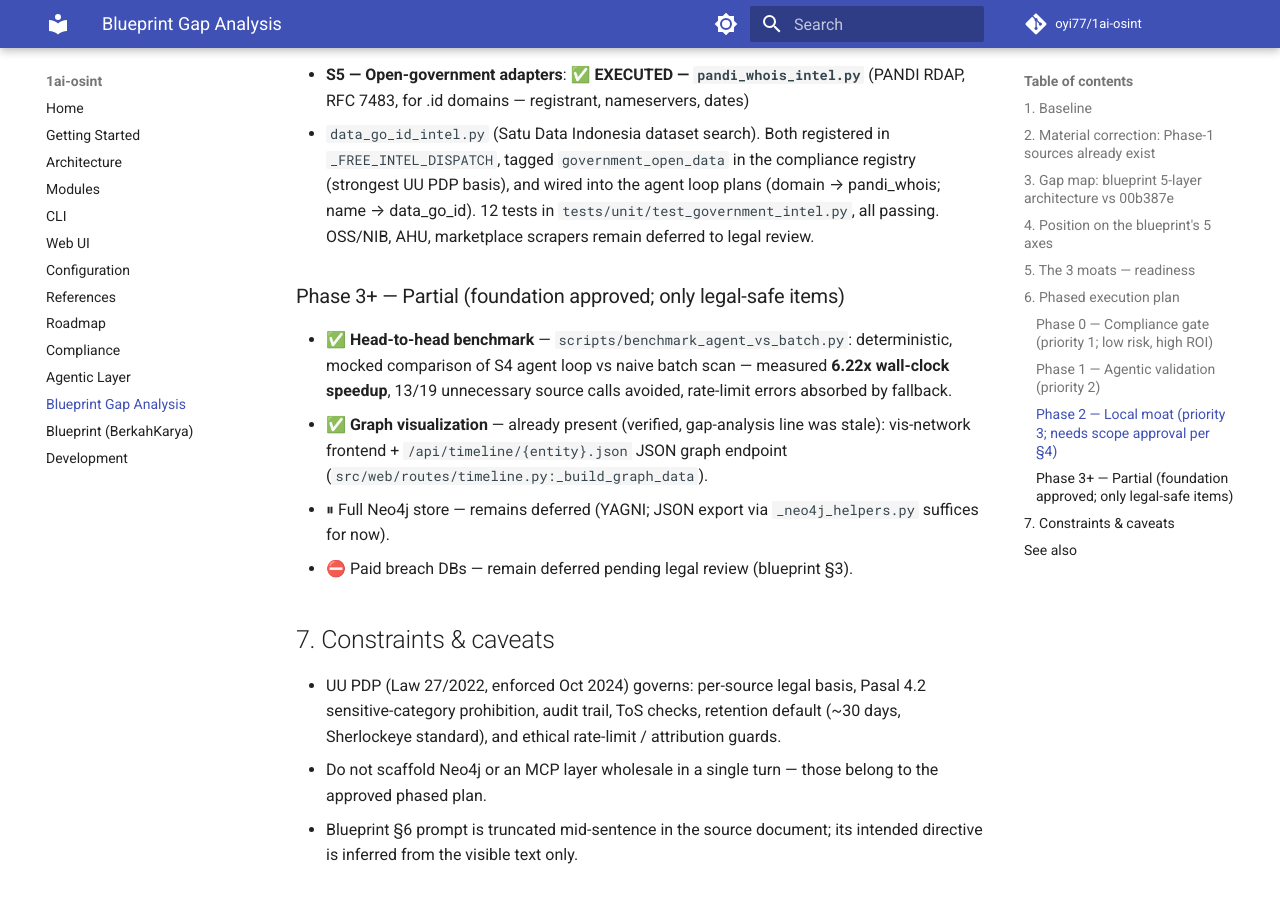
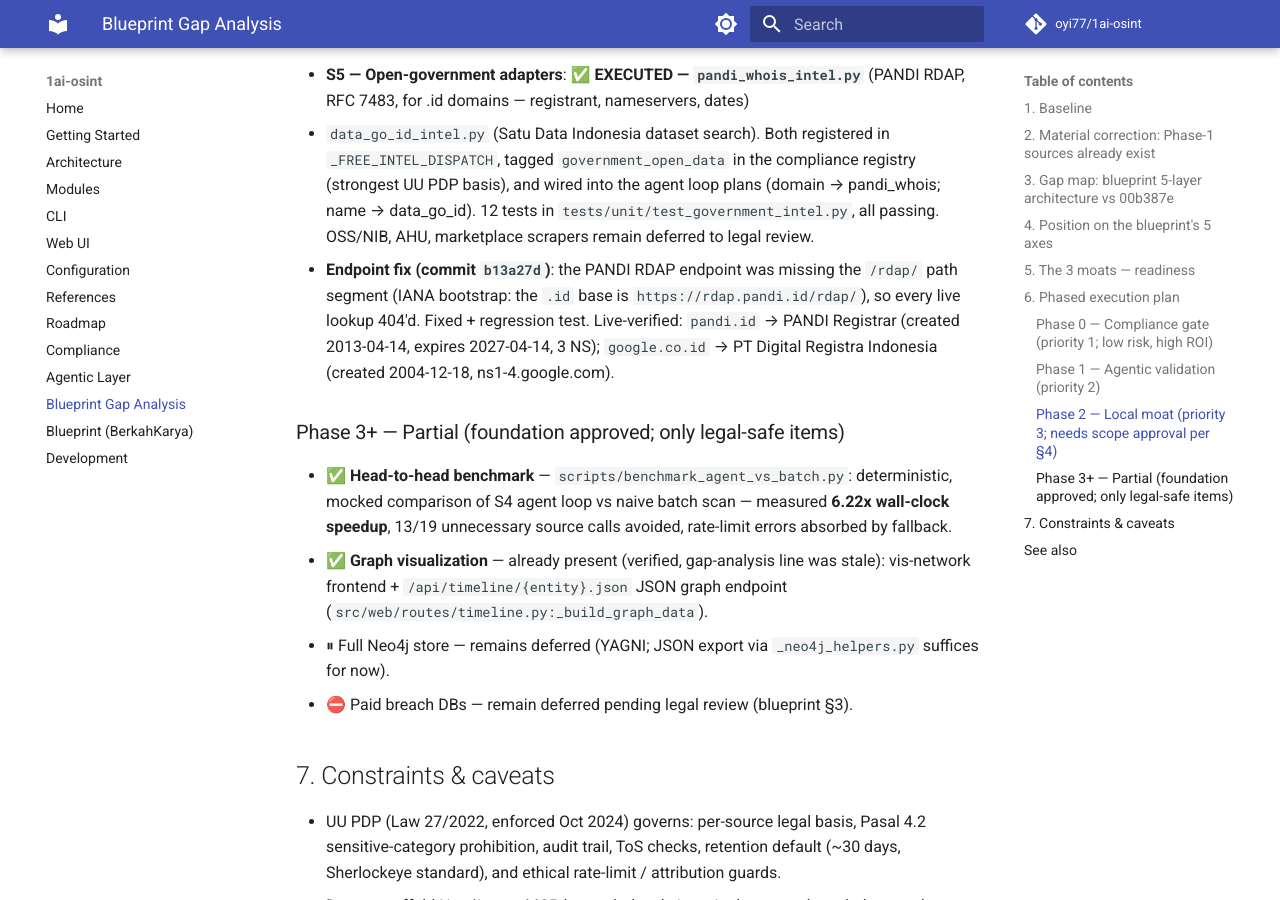
Before and after one commit to oyi77/1ai-osint, an MkDocs documentation site: the page built from docs/blueprint-gap-analysis.md, in a window 1280 px wide and 900 px high, scrolled down 4179 px. Built offline with MkDocs 1.6.1 and Material for MkDocs 9.7.7, drawn with Linux system fonts in a browser that asks for light colours; comment, search, counter and statistics services are not loaded.

Commit message:
docs: note PANDI RDAP endpoint fix (b13a27d) in gap analysis S5

```diff
--- a/docs/blueprint-gap-analysis.md
+++ b/docs/blueprint-gap-analysis.md
@@ -144,6 +144,12 @@ the ID/SEA moat — not in re-implementing adapters.
   loop plans (domain → pandi_whois; name → data_go_id). 12 tests in
   `tests/unit/test_government_intel.py`, all passing. OSS/NIB, AHU,
   marketplace scrapers remain deferred to legal review.
+  - **Endpoint fix (commit `b13a27d`)**: the PANDI RDAP endpoint was
+    missing the `/rdap/` path segment (IANA bootstrap: the `.id` base is
+    `https://rdap.pandi.id/rdap/`), so every live lookup 404'd. Fixed +
+    regression test. Live-verified: `pandi.id` → PANDI Registrar (created
+    2013-04-14, expires 2027-04-14, 3 NS); `google.co.id` → PT Digital
+    Registra Indonesia (created 2004-12-18, ns1-4.google.com).
 
 ### Phase 3+ — Partial (foundation approved; only legal-safe items)
 - ✅ **Head-to-head benchmark** — `scripts/benchmark_agent_vs_batch.py`:
```
